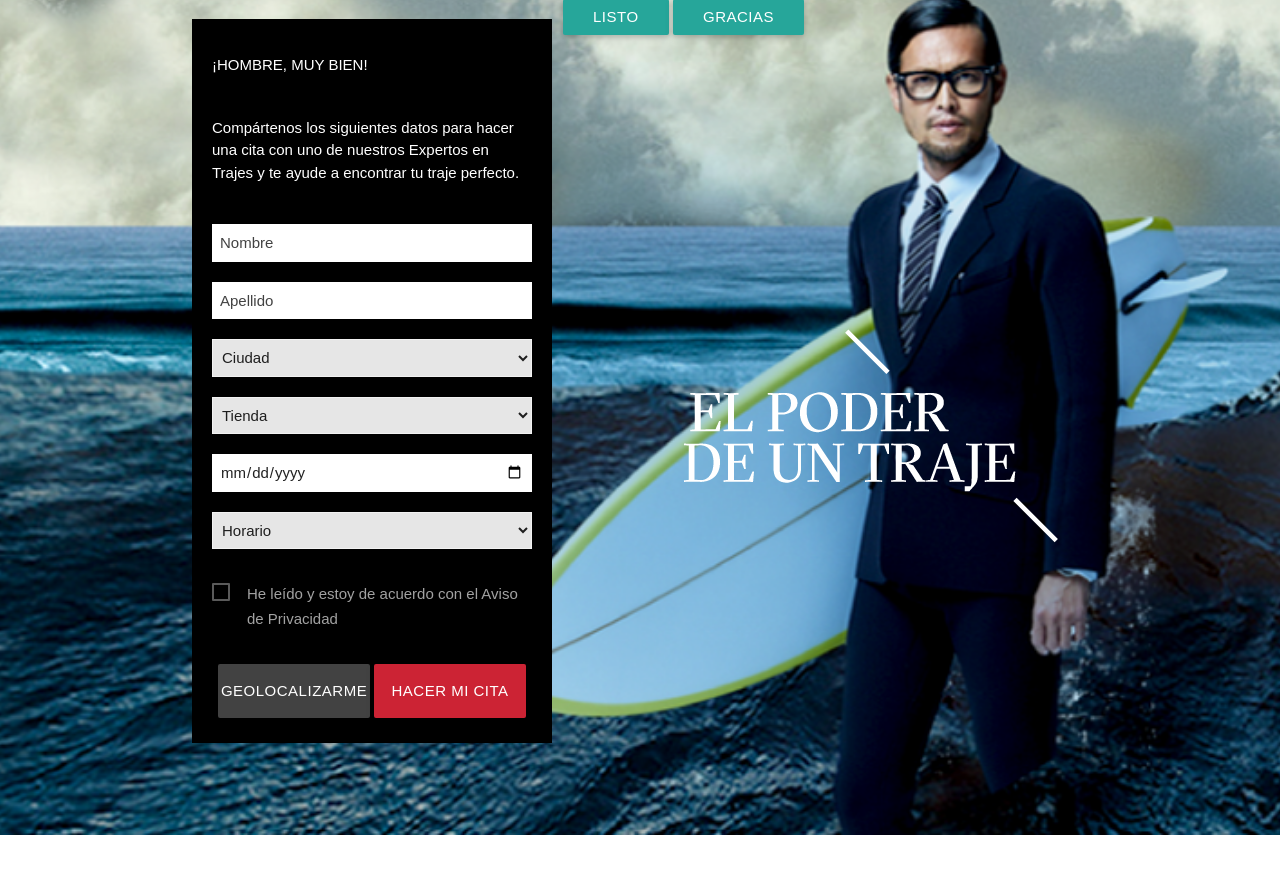
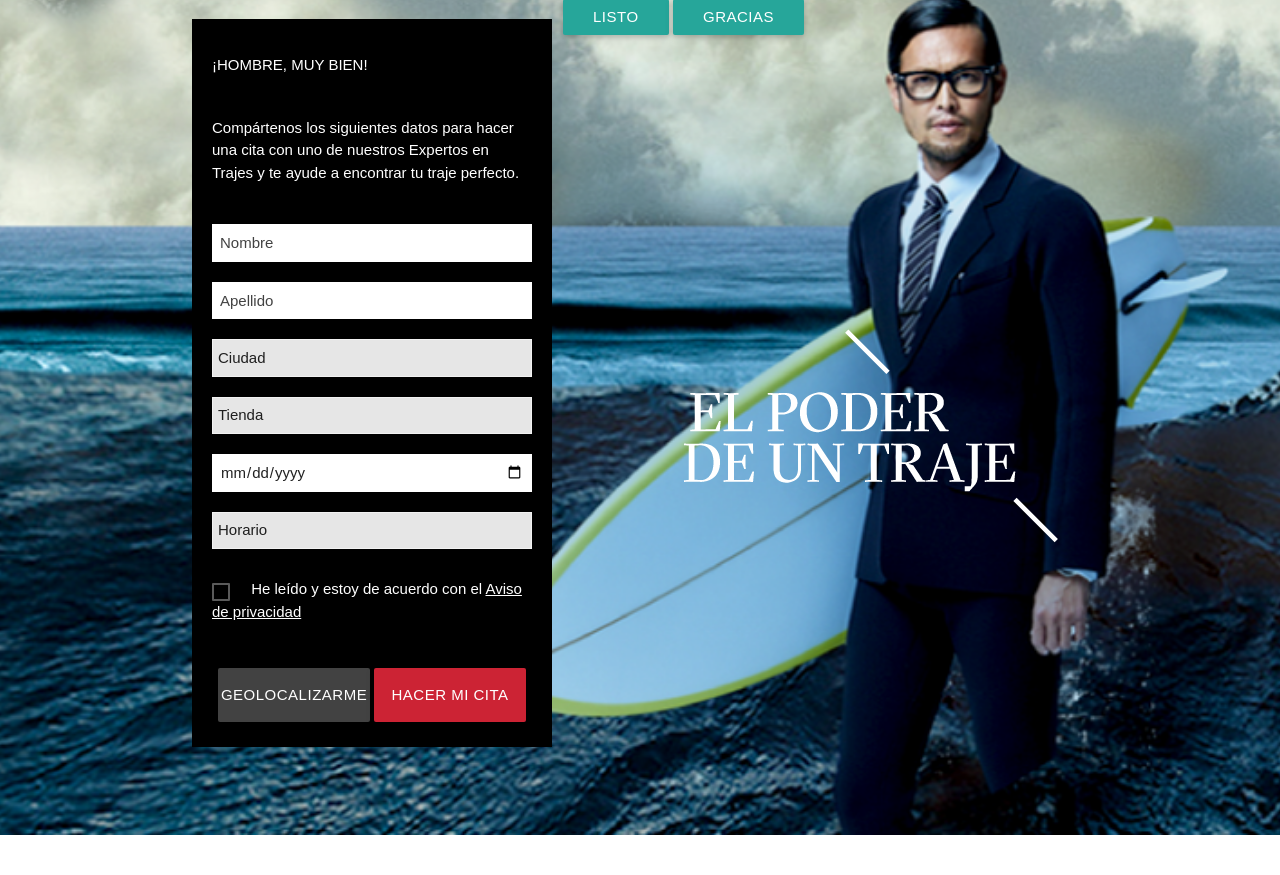
Before and after one commit to pcuervo/vittorio, a WordPress theme: template themes/vittorio/index.php in a window 1280 px wide. Shown: the part 77-952 px from the top of the page. Run offline with PHP 8.4 and a stand-in for WordPress, Linux system fonts and the light colour scheme; the site name, menu and one post (Sample post) are stand-ins, and other content is empty; some libraries are stand-ins or nearby versions.

Commit message:
checkbox

```diff
--- a/themes/vittorio/index.php
+++ b/themes/vittorio/index.php
@@ -38,7 +38,8 @@
 							</select>
 							<p>
 								<input type="checkbox" id="test5" data-parsley-error-message="Debe estar de acuerdo con el aviso de privacidad" required/>
-								<label for="test5">He leído y estoy de acuerdo con el Aviso de Privacidad</label>
+								<label for="test5"></label>
+								<span class="[ white-text ]">He leído y estoy de acuerdo con el <a class="[ white-text underlined ]" href="#">Aviso de privacidad</a></span>
 							</p>
 							<div class="[ block text-center margin-bottom ]">
 								<a class="[ waves-effect waves-light ][ btn-large btn-fixed-width ][  ][ col-6 ][ grey darken ]">Geolocalizarme</a>
--- a/themes/vittorio/sass/components/_utilities.scss
+++ b/themes/vittorio/sass/components/_utilities.scss
@@ -101,3 +101,8 @@
   -o-transform: translate(-50%, -50%);
   transform: translate(-50%, -50%);
 }
+//Text style
+
+.underlined{
+  text-decoration: underline;
+}
--- a/themes/vittorio/sass/components/forms/_select.scss
+++ b/themes/vittorio/sass/components/forms/_select.scss
@@ -13,6 +13,10 @@ select {
   height: $input-height;
 }
 
+select {
+  -webkit-appearance: none;
+  -webkit-border-radius: 0px;
+}
 .select-label {
   position: absolute;
 }
```
Also changed, not shown: themes/vittorio/style.css.
